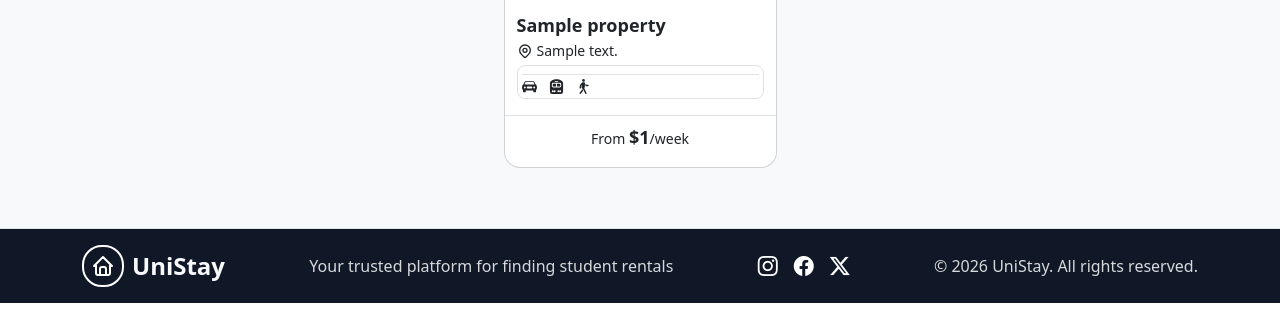
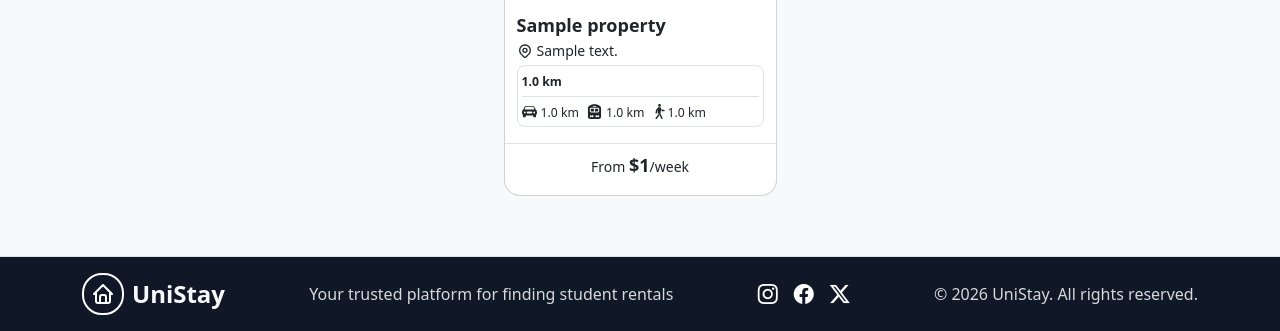
Before and after one commit to ImDuy/IFN582-UniStay, a Flask app: page / in a window 1280 px wide. Shown: the part 1033-1364 px from the top of the page. Before the commit the page ends 1336 px from the top, so only its background shows below. Run offline with Flask 3, Linux system fonts and the light colour scheme; tables that the repository leaves empty hold one stand-in row (values such as "Sample post"); some libraries are stand-ins or nearby versions.

Commit message:
Connect to details page, tried dealing with nearby

```diff
--- a/app/__init__.py
+++ b/app/__init__.py
@@ -13,7 +13,7 @@ def create_app():
 
     # MySQL configurations
     app.config['MYSQL_USER'] = 'root'
-    app.config['MYSQL_PASSWORD'] = 'N12656631' # change your password here
+    app.config['MYSQL_PASSWORD'] = '' # change your password here
     app.config['MYSQL_DB'] = 'UniStay'
     app.config['MYSQL_HOST'] = 'localhost'
     app.config['MYSQL_CURSORCLASS'] = 'DictCursor'
--- a/app/home/views.py
+++ b/app/home/views.py
@@ -41,8 +41,22 @@ def index():
     """)
     griffith_properties = cur.fetchall()
 
+    # Images
+    cur.execute("SELECT propertyID, url FROM propertyImage WHERE isPrimary = 1")
+    images = cur.fetchall()
+    # Build a dict mapping propertyId to image url for quick lookup in template
+    image_map = {}
+    for img in images:
+        image_map[img['propertyID']] = img['url']
+
+    # Nearby
     cur.execute("SELECT * FROM nearby")
-    nearby = cur.fetchall()
+    nearby_list = cur.fetchall()
+    # Build a dict mapping propertyId to nearby data for quick lookup in template
+    nearby_map = {}
+    for n in nearby_list:
+        if n['propertyId'] not in nearby_map:
+            nearby_map[n['propertyId']] = n
 
     cur.close()
 
@@ -51,7 +65,8 @@ def index():
         uq_properties=uq_properties,
         qut_properties=qut_properties,
         griffith_properties=griffith_properties,
-        nearby = nearby
+        nearby_map = nearby_map,
+        image_map = image_map
     )
 
 
--- a/app/templates/pages/index.html
+++ b/app/templates/pages/index.html
@@ -107,7 +107,7 @@
 
           <!-- university tabs -->
           <nav
-            class="nav nav-pills align-items-center justify-content-cente flex-column flex-lg-row"
+            class="nav nav-pills align-items-center justify-content-center flex-column flex-lg-row"
             id="pills-tab"
             role="tablist"
           >
@@ -177,11 +177,13 @@
                 class="row row-cols-2 row-cols-md-3 row-cols-lg-4 gx-2 gy-3 justify-content-center mt-4 mt-xl-5"
               >
                 {% for property in all_properties %}
+                {% set nearby = nearby_map.get(property.id) %}
                 <div class="col">
+                  <a href="{{ url_for('details.property_details', property_id=property.id) }}" class="text-decoration-none text-dark">
                     <div class="card rounded-4 property_card">
                       <div class="rounded-top-4 overflow-hidden">
                         <img
-                        src="{{ url_for('static', filename='img/properties_1.jpeg') }}"
+                          src="{{ url_for('static', filename='img/' + (image_map.get(property.id) or 'properties_1.jpeg')) }}"
                           class="card-img-top"
                           alt="{{ property.title }}"
                         />
@@ -218,7 +220,9 @@
                           <div class="border rounded-3 border-gray p-1">
                             <small class="text_max_2_lines"
                               ><small>
-                              <span class="fw-bold">{{ nearby.distance }}</span>
+                                <span class="fw-bold">{% if nearby %}
+    {{ nearby.distance }} km
+  {% endif %}</span>
                               </small></small
                             >
                             <div class="border-top border-gray my-1"></div>
@@ -236,7 +240,9 @@
                                     d="M2.52 3.515A2.5 2.5 0 0 1 4.82 2h6.362c1 0 1.904.596 2.298 1.515l.792 1.848c.075.175.21.319.38.404.5.25.855.715.965 1.262l.335 1.679q.05.242.049.49v.413c0 .814-.39 1.543-1 1.997V13.5a.5.5 0 0 1-.5.5h-2a.5.5 0 0 1-.5-.5v-1.338c-1.292.048-2.745.088-4 .088s-2.708-.04-4-.088V13.5a.5.5 0 0 1-.5.5h-2a.5.5 0 0 1-.5-.5v-1.892c-.61-.454-1-1.183-1-1.997v-.413a2.5 2.5 0 0 1 .049-.49l.335-1.68c.11-.546.465-1.012.964-1.261a.8.8 0 0 0 .381-.404l.792-1.848ZM3 10a1 1 0 1 0 0-2 1 1 0 0 0 0 2m10 0a1 1 0 1 0 0-2 1 1 0 0 0 0 2M6 8a1 1 0 0 0 0 2h4a1 1 0 1 0 0-2zM2.906 5.189a.51.51 0 0 0 .497.731c.91-.073 3.35-.17 4.597-.17s3.688.097 4.597.17a.51.51 0 0 0 .497-.731l-.956-1.913A.5.5 0 0 0 11.691 3H4.309a.5.5 0 0 0-.447.276L2.906 5.19Z"
                                   />
                                 </svg>
-                              <small><small>{{ nearby.distance }}</small></small>
+                                <small><small>{% if nearby %}
+    {{ nearby.distance }} km
+  {% endif %}</small></small>
                               </div>
                               <div class="d-flex align-items-center gap-1">
                                 <svg
@@ -251,7 +257,9 @@
                                     d="M10.621.515C8.647.02 7.353.02 5.38.515c-.924.23-1.982.766-2.78 1.22C1.566 2.322 1 3.432 1 4.582V13.5A2.5 2.5 0 0 0 3.5 16h9a2.5 2.5 0 0 0 2.5-2.5V4.583c0-1.15-.565-2.26-1.6-2.849-.797-.453-1.855-.988-2.779-1.22ZM6.5 2h3a.5.5 0 0 1 0 1h-3a.5.5 0 0 1 0-1m-2 2h7A1.5 1.5 0 0 1 13 5.5v2A1.5 1.5 0 0 1 11.5 9h-7A1.5 1.5 0 0 1 3 7.5v-2A1.5 1.5 0 0 1 4.5 4m.5 9a1 1 0 1 1-2 0 1 1 0 0 1 2 0m0 0a1 1 0 1 1 2 0 1 1 0 0 1-2 0m8 0a1 1 0 1 1-2 0 1 1 0 0 1 2 0m-3-1a1 1 0 1 1 0 2 1 1 0 0 1 0-2M4 5.5a.5.5 0 0 1 .5-.5h3v3h-3a.5.5 0 0 1-.5-.5zM8.5 8V5h3a.5.5 0 0 1 .5.5v2a.5.5 0 0 1-.5.5z"
                                   />
                                 </svg>
-                              <small><small>{{ nearby.distance }}</small></small>
+                                <small><small>{% if nearby %}
+    {{ nearby.distance }} km
+  {% endif %}</small></small>
                               </div>
                               <div class="d-flex align-items-center">
                                 <svg
@@ -269,7 +277,9 @@
                                     d="M6.25 11.745v-1.418l1.204 1.375.261.524a.8.8 0 0 1-.12.231l-2.5 3.25a.75.75 0 1 1-1.19-.914zm4.22-4.215-.494-.494.205-1.843.006-.067 1.124 1.124h1.44a.75.75 0 0 1 0 1.5H11a.75.75 0 0 1-.531-.22Z"
                                   />
                                 </svg>
-                              <small><small>{{ nearby.distance }}</small></small>
+                                <small><small>{% if nearby %}
+    {{ nearby.distance }} km
+  {% endif %}</small></small>
                               </div>
                             </div>
                           </div>
@@ -287,6 +297,7 @@
                         </div>
                       </div>
                     </div>
+                  </a>
                 </div>
                 {% endfor %}
               </div>
@@ -301,10 +312,11 @@
                 {# pills-uq-tab #}
                 {% for property in uq_properties %}
                 <div class="col">
+                  <a href="{{ url_for('details.property_details', property_id=property.id) }}" class="text-decoration-none text-dark">
                     <div class="card rounded-4 property_card">
                       <div class="rounded-top-4 overflow-hidden">
                         <img
-                        src="{{ url_for('static', filename='img/properties_1.jpeg') }}"
+                          src="{{ url_for('static', filename='img/' + (image_map.get(property.id) or 'properties_1.jpeg')) }}"
                           class="card-img-top"
                           alt="{{ property.title }}"
                         />
@@ -341,7 +353,9 @@
                           <div class="border rounded-3 border-gray p-1">
                             <small class="text_max_2_lines"
                               ><small>
-                              <span class="fw-bold">{{ nearby.distance }}</span>
+                                <span class="fw-bold">{% if nearby %}
+    {{ nearby.distance }} km
+  {% endif %}</span>
                               </small></small
                             >
                             <div class="border-top border-gray my-1"></div>
@@ -359,7 +373,9 @@
                                     d="M2.52 3.515A2.5 2.5 0 0 1 4.82 2h6.362c1 0 1.904.596 2.298 1.515l.792 1.848c.075.175.21.319.38.404.5.25.855.715.965 1.262l.335 1.679q.05.242.049.49v.413c0 .814-.39 1.543-1 1.997V13.5a.5.5 0 0 1-.5.5h-2a.5.5 0 0 1-.5-.5v-1.338c-1.292.048-2.745.088-4 .088s-2.708-.04-4-.088V13.5a.5.5 0 0 1-.5.5h-2a.5.5 0 0 1-.5-.5v-1.892c-.61-.454-1-1.183-1-1.997v-.413a2.5 2.5 0 0 1 .049-.49l.335-1.68c.11-.546.465-1.012.964-1.261a.8.8 0 0 0 .381-.404l.792-1.848ZM3 10a1 1 0 1 0 0-2 1 1 0 0 0 0 2m10 0a1 1 0 1 0 0-2 1 1 0 0 0 0 2M6 8a1 1 0 0 0 0 2h4a1 1 0 1 0 0-2zM2.906 5.189a.51.51 0 0 0 .497.731c.91-.073 3.35-.17 4.597-.17s3.688.097 4.597.17a.51.51 0 0 0 .497-.731l-.956-1.913A.5.5 0 0 0 11.691 3H4.309a.5.5 0 0 0-.447.276L2.906 5.19Z"
                                   />
                                 </svg>
-                              <small><small>{{ nearby.distance }}</small></small>
+                                <small><small>{% if nearby %}
+    {{ nearby.distance }} km
+  {% endif %}</small></small>
                               </div>
                               <div class="d-flex align-items-center gap-1">
                                 <svg
@@ -374,7 +390,9 @@
                                     d="M10.621.515C8.647.02 7.353.02 5.38.515c-.924.23-1.982.766-2.78 1.22C1.566 2.322 1 3.432 1 4.582V13.5A2.5 2.5 0 0 0 3.5 16h9a2.5 2.5 0 0 0 2.5-2.5V4.583c0-1.15-.565-2.26-1.6-2.849-.797-.453-1.855-.988-2.779-1.22ZM6.5 2h3a.5.5 0 0 1 0 1h-3a.5.5 0 0 1 0-1m-2 2h7A1.5 1.5 0 0 1 13 5.5v2A1.5 1.5 0 0 1 11.5 9h-7A1.5 1.5 0 0 1 3 7.5v-2A1.5 1.5 0 0 1 4.5 4m.5 9a1 1 0 1 1-2 0 1 1 0 0 1 2 0m0 0a1 1 0 1 1 2 0 1 1 0 0 1-2 0m8 0a1 1 0 1 1-2 0 1 1 0 0 1 2 0m-3-1a1 1 0 1 1 0 2 1 1 0 0 1 0-2M4 5.5a.5.5 0 0 1 .5-.5h3v3h-3a.5.5 0 0 1-.5-.5zM8.5 8V5h3a.5.5 0 0 1 .5.5v2a.5.5 0 0 1-.5.5z"
                                   />
                                 </svg>
-                              <small><small>{{ nearby.distance }}</small></small>
+                                <small><small>{% if nearby %}
+    {{ nearby.distance }} km
+  {% endif %}</small></small>
                               </div>
                               <div class="d-flex align-items-center">
                                 <svg
@@ -392,7 +410,9 @@
                                     d="M6.25 11.745v-1.418l1.204 1.375.261.524a.8.8 0 0 1-.12.231l-2.5 3.25a.75.75 0 1 1-1.19-.914zm4.22-4.215-.494-.494.205-1.843.006-.067 1.124 1.124h1.44a.75.75 0 0 1 0 1.5H11a.75.75 0 0 1-.531-.22Z"
                                   />
                                 </svg>
-                              <small><small>{{ nearby.distance }}</small></small>
+                                <small><small>{% if nearby %}
+    {{ nearby.distance }} km
+  {% endif %}</small></small>
                               </div>
                             </div>
                           </div>
@@ -410,6 +430,7 @@
                         </div>
                       </div>
                     </div>
+                  </a>
                 </div>
                 {% endfor %}
               </div>
@@ -425,10 +446,11 @@
               {# pills-uq-tab #}
               {% for property in qut_properties %}
                 <div class="col">
+                  <a href="{{ url_for('details.property_details', property_id=property.id) }}" class="text-decoration-none text-dark">
                     <div class="card rounded-4 property_card">
                       <div class="rounded-top-4 overflow-hidden">
                         <img
-                        src="{{ url_for('static', filename='img/properties_1.jpeg') }}"
+                          src="{{ url_for('static', filename='img/' + (image_map.get(property.id) or 'properties_1.jpeg')) }}"
                           class="card-img-top"
                           alt="{{ property.title }}"
                         />
@@ -465,7 +487,9 @@
                           <div class="border rounded-3 border-gray p-1">
                             <small class="text_max_2_lines"
                               ><small>
-                              <span class="fw-bold">{{ nearby.distance }}</span>
+                                <span class="fw-bold">{% if nearby %}
+    {{ nearby.distance }} km
+  {% endif %}</span>
                               </small></small
                             >
                             <div class="border-top border-gray my-1"></div>
@@ -483,7 +507,9 @@
                                     d="M2.52 3.515A2.5 2.5 0 0 1 4.82 2h6.362c1 0 1.904.596 2.298 1.515l.792 1.848c.075.175.21.319.38.404.5.25.855.715.965 1.262l.335 1.679q.05.242.049.49v.413c0 .814-.39 1.543-1 1.997V13.5a.5.5 0 0 1-.5.5h-2a.5.5 0 0 1-.5-.5v-1.338c-1.292.048-2.745.088-4 .088s-2.708-.04-4-.088V13.5a.5.5 0 0 1-.5.5h-2a.5.5 0 0 1-.5-.5v-1.892c-.61-.454-1-1.183-1-1.997v-.413a2.5 2.5 0 0 1 .049-.49l.335-1.68c.11-.546.465-1.012.964-1.261a.8.8 0 0 0 .381-.404l.792-1.848ZM3 10a1 1 0 1 0 0-2 1 1 0 0 0 0 2m10 0a1 1 0 1 0 0-2 1 1 0 0 0 0 2M6 8a1 1 0 0 0 0 2h4a1 1 0 1 0 0-2zM2.906 5.189a.51.51 0 0 0 .497.731c.91-.073 3.35-.17 4.597-.17s3.688.097 4.597.17a.51.51 0 0 0 .497-.731l-.956-1.913A.5.5 0 0 0 11.691 3H4.309a.5.5 0 0 0-.447.276L2.906 5.19Z"
                                   />
                                 </svg>
-                              <small><small>{{ nearby.distance }}</small></small>
+                                <small><small>{% if nearby %}
+    {{ nearby.distance }} km
+  {% endif %}</small></small>
                               </div>
                               <div class="d-flex align-items-center gap-1">
                                 <svg
@@ -498,7 +524,9 @@
                                     d="M10.621.515C8.647.02 7.353.02 5.38.515c-.924.23-1.982.766-2.78 1.22C1.566 2.322 1 3.432 1 4.582V13.5A2.5 2.5 0 0 0 3.5 16h9a2.5 2.5 0 0 0 2.5-2.5V4.583c0-1.15-.565-2.26-1.6-2.849-.797-.453-1.855-.988-2.779-1.22ZM6.5 2h3a.5.5 0 0 1 0 1h-3a.5.5 0 0 1 0-1m-2 2h7A1.5 1.5 0 0 1 13 5.5v2A1.5 1.5 0 0 1 11.5 9h-7A1.5 1.5 0 0 1 3 7.5v-2A1.5 1.5 0 0 1 4.5 4m.5 9a1 1 0 1 1-2 0 1 1 0 0 1 2 0m0 0a1 1 0 1 1 2 0 1 1 0 0 1-2 0m8 0a1 1 0 1 1-2 0 1 1 0 0 1 2 0m-3-1a1 1 0 1 1 0 2 1 1 0 0 1 0-2M4 5.5a.5.5 0 0 1 .5-.5h3v3h-3a.5.5 0 0 1-.5-.5zM8.5 8V5h3a.5.5 0 0 1 .5.5v2a.5.5 0 0 1-.5.5z"
                                   />
                                 </svg>
-                              <small><small>{{ nearby.distance }}</small></small>
+                                <small><small>{% if nearby %}
+    {{ nearby.distance }} km
+  {% endif %}</small></small>
                               </div>
                               <div class="d-flex align-items-center">
                                 <svg
@@ -516,7 +544,9 @@
                                     d="M6.25 11.745v-1.418l1.204 1.375.261.524a.8.8 0 0 1-.12.231l-2.5 3.25a.75.75 0 1 1-1.19-.914zm4.22-4.215-.494-.494.205-1.843.006-.067 1.124 1.124h1.44a.75.75 0 0 1 0 1.5H11a.75.75 0 0 1-.531-.22Z"
                                   />
                                 </svg>
-                              <small><small>{{ nearby.distance }}</small></small>
+                                <small><small>{% if nearby %}
+    {{ nearby.distance }} km
+  {% endif %}</small></small>
                               </div>
                             </div>
                           </div>
@@ -534,6 +564,7 @@
                         </div>
                       </div>
                     </div>
+                  </a>
                 </div>
               {% endfor %}
               </div>
@@ -550,10 +581,11 @@
                 {# pills-gu-tab #}
                 {% for property in griffith_properties %}
                 <div class="col">
+                  <a href="{{ url_for('details.property_details', property_id=property.id) }}" class="text-decoration-none text-dark">
                     <div class="card rounded-4 property_card">
                       <div class="rounded-top-4 overflow-hidden">
                         <img
-                        src="{{ url_for('static', filename='img/properties_1.jpeg') }}"
+                          src="{{ url_for('static', filename='img/' + (image_map.get(property.id) or 'properties_1.jpeg')) }}"
                           class="card-img-top"
                           alt="{{ property.title }}"
                         />
@@ -590,7 +622,9 @@
                           <div class="border rounded-3 border-gray p-1">
                             <small class="text_max_2_lines"
                               ><small>
-                              <span class="fw-bold">{{ nearby.distance }}</span>
+                                <span class="fw-bold">{% if nearby %}
+    {{ nearby.distance }} km
+  {% endif %}</span>
                               </small></small
                             >
                             <div class="border-top border-gray my-1"></div>
@@ -608,7 +642,9 @@
                                     d="M2.52 3.515A2.5 2.5 0 0 1 4.82 2h6.362c1 0 1.904.596 2.298 1.515l.792 1.848c.075.175.21.319.38.404.5.25.855.715.965 1.262l.335 1.679q.05.242.049.49v.413c0 .814-.39 1.543-1 1.997V13.5a.5.5 0 0 1-.5.5h-2a.5.5 0 0 1-.5-.5v-1.338c-1.292.048-2.745.088-4 .088s-2.708-.04-4-.088V13.5a.5.5 0 0 1-.5.5h-2a.5.5 0 0 1-.5-.5v-1.892c-.61-.454-1-1.183-1-1.997v-.413a2.5 2.5 0 0 1 .049-.49l.335-1.68c.11-.546.465-1.012.964-1.261a.8.8 0 0 0 .381-.404l.792-1.848ZM3 10a1 1 0 1 0 0-2 1 1 0 0 0 0 2m10 0a1 1 0 1 0 0-2 1 1 0 0 0 0 2M6 8a1 1 0 0 0 0 2h4a1 1 0 1 0 0-2zM2.906 5.189a.51.51 0 0 0 .497.731c.91-.073 3.35-.17 4.597-.17s3.688.097 4.597.17a.51.51 0 0 0 .497-.731l-.956-1.913A.5.5 0 0 0 11.691 3H4.309a.5.5 0 0 0-.447.276L2.906 5.19Z"
                                   />
                                 </svg>
-                              <small><small>{{ nearby.distance }}</small></small>
+                                <small><small>{% if nearby %}
+    {{ nearby.distance }} km
+  {% endif %}</small></small>
                               </div>
                               <div class="d-flex align-items-center gap-1">
                                 <svg
@@ -623,7 +659,9 @@
                                     d="M10.621.515C8.647.02 7.353.02 5.38.515c-.924.23-1.982.766-2.78 1.22C1.566 2.322 1 3.432 1 4.582V13.5A2.5 2.5 0 0 0 3.5 16h9a2.5 2.5 0 0 0 2.5-2.5V4.583c0-1.15-.565-2.26-1.6-2.849-.797-.453-1.855-.988-2.779-1.22ZM6.5 2h3a.5.5 0 0 1 0 1h-3a.5.5 0 0 1 0-1m-2 2h7A1.5 1.5 0 0 1 13 5.5v2A1.5 1.5 0 0 1 11.5 9h-7A1.5 1.5 0 0 1 3 7.5v-2A1.5 1.5 0 0 1 4.5 4m.5 9a1 1 0 1 1-2 0 1 1 0 0 1 2 0m0 0a1 1 0 1 1 2 0 1 1 0 0 1-2 0m8 0a1 1 0 1 1-2 0 1 1 0 0 1 2 0m-3-1a1 1 0 1 1 0 2 1 1 0 0 1 0-2M4 5.5a.5.5 0 0 1 .5-.5h3v3h-3a.5.5 0 0 1-.5-.5zM8.5 8V5h3a.5.5 0 0 1 .5.5v2a.5.5 0 0 1-.5.5z"
                                   />
                                 </svg>
-                              <small><small>{{ nearby.distance }}</small></small>
+                                <small><small>{% if nearby %}
+    {{ nearby.distance }} km
+  {% endif %}</small></small>
                               </div>
                               <div class="d-flex align-items-center">
                                 <svg
@@ -641,7 +679,9 @@
                                     d="M6.25 11.745v-1.418l1.204 1.375.261.524a.8.8 0 0 1-.12.231l-2.5 3.25a.75.75 0 1 1-1.19-.914zm4.22-4.215-.494-.494.205-1.843.006-.067 1.124 1.124h1.44a.75.75 0 0 1 0 1.5H11a.75.75 0 0 1-.531-.22Z"
                                   />
                                 </svg>
-                              <small><small>{{ nearby.distance }}</small></small>
+                                <small><small>{% if nearby %}
+    {{ nearby.distance }} km
+  {% endif %}</small></small>
                               </div>
                             </div>
                           </div>
@@ -659,6 +699,7 @@
                         </div>
                       </div>
                     </div>
+                  </a>
                 </div>
                 {% endfor %}
               </div>
```
Lines whose indentation alone changed are shown as unchanged.
